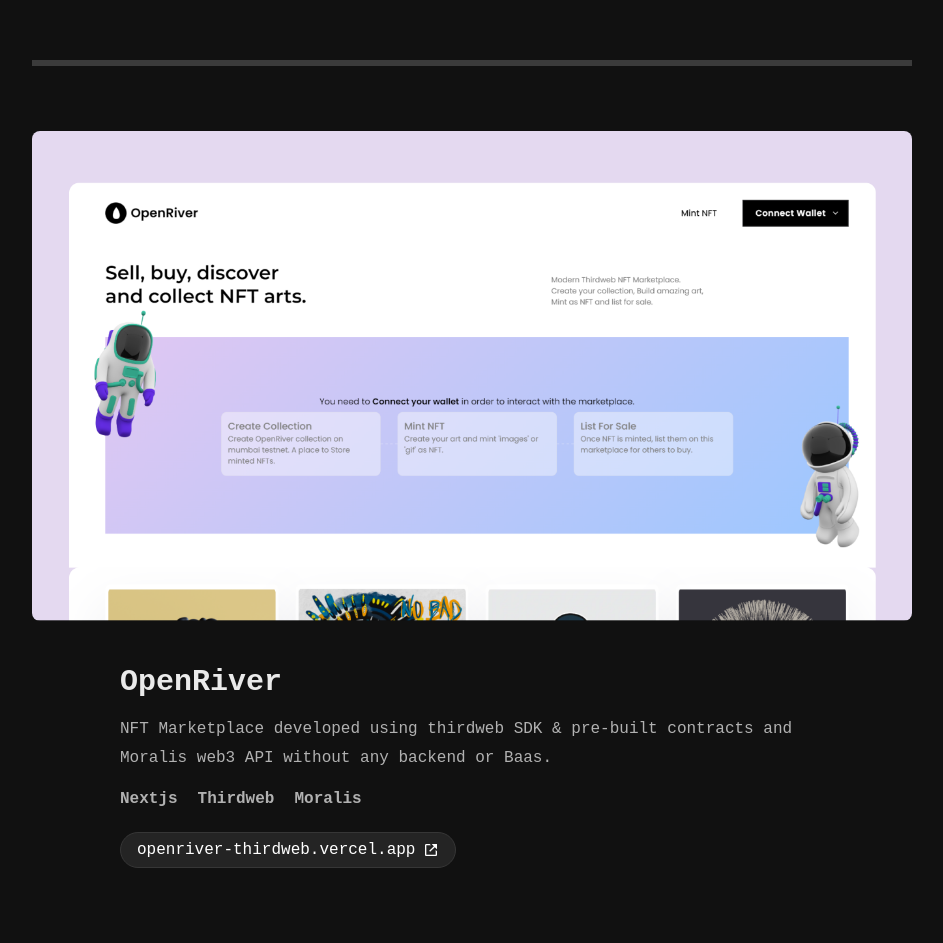
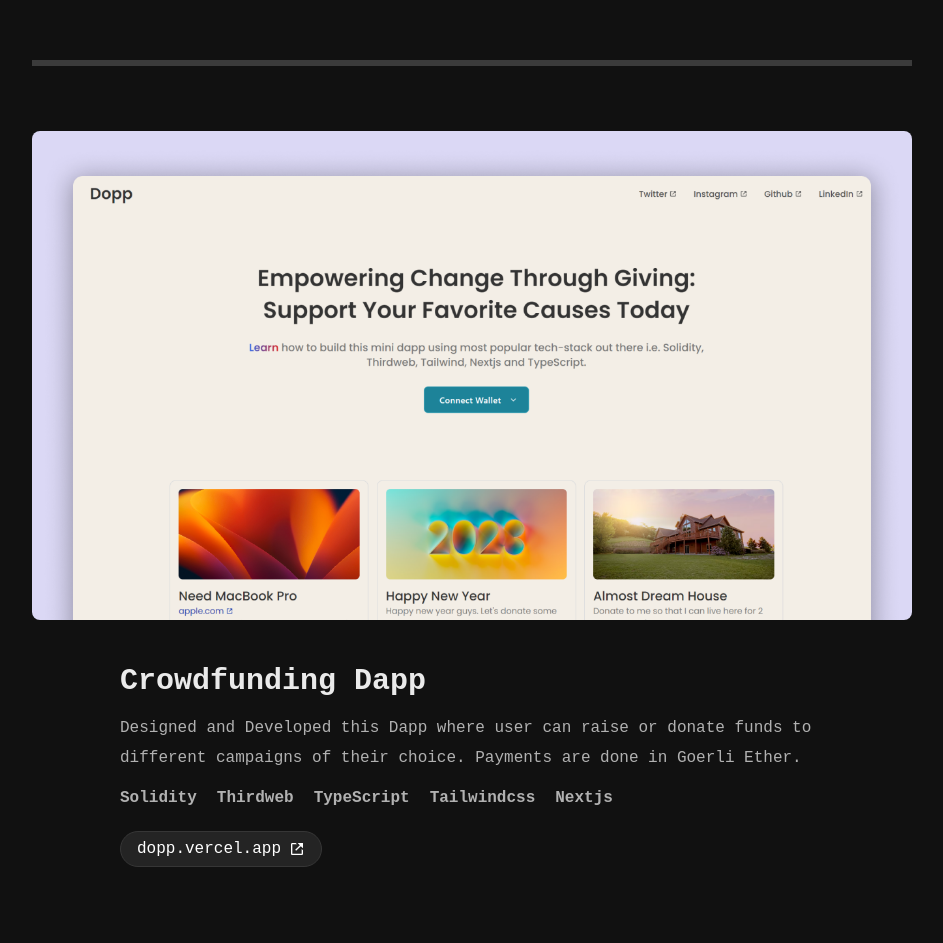
Before and after one commit to harshpandey002/portfolio-new, a Next.js app: page /projects in a window 1280 px wide. Shown: the part 420-1363 px from the top of the page, without its empty margins (168-1111 px from the left). Built offline with nearby package versions, Linux system fonts and the light colour scheme; grey boxes are pictures that could not be loaded.

Commit message:
Project and image updated

```diff
--- a/helper/projects.js
+++ b/helper/projects.js
@@ -1,4 +1,16 @@
 export const projects = [
+  {
+    image: "dopp.png",
+    title: "Crowdfunding Dapp",
+    skills: ["Solidity", "Thirdweb", "TypeScript", "Tailwindcss", "Nextjs"],
+    url: {
+      label: "dopp.vercel.app",
+      link: "https://dopp.vercel.app/",
+    },
+    description: [
+      "Designed and Developed this Dapp where user can raise or donate funds to different campaigns of their choice. Payments are done in Goerli Ether.",
+    ],
+  },
   {
     image: "openriver.png",
     title: "OpenRiver",
```
Also changed, not shown: public/dopp.png, public/openriver.png.
